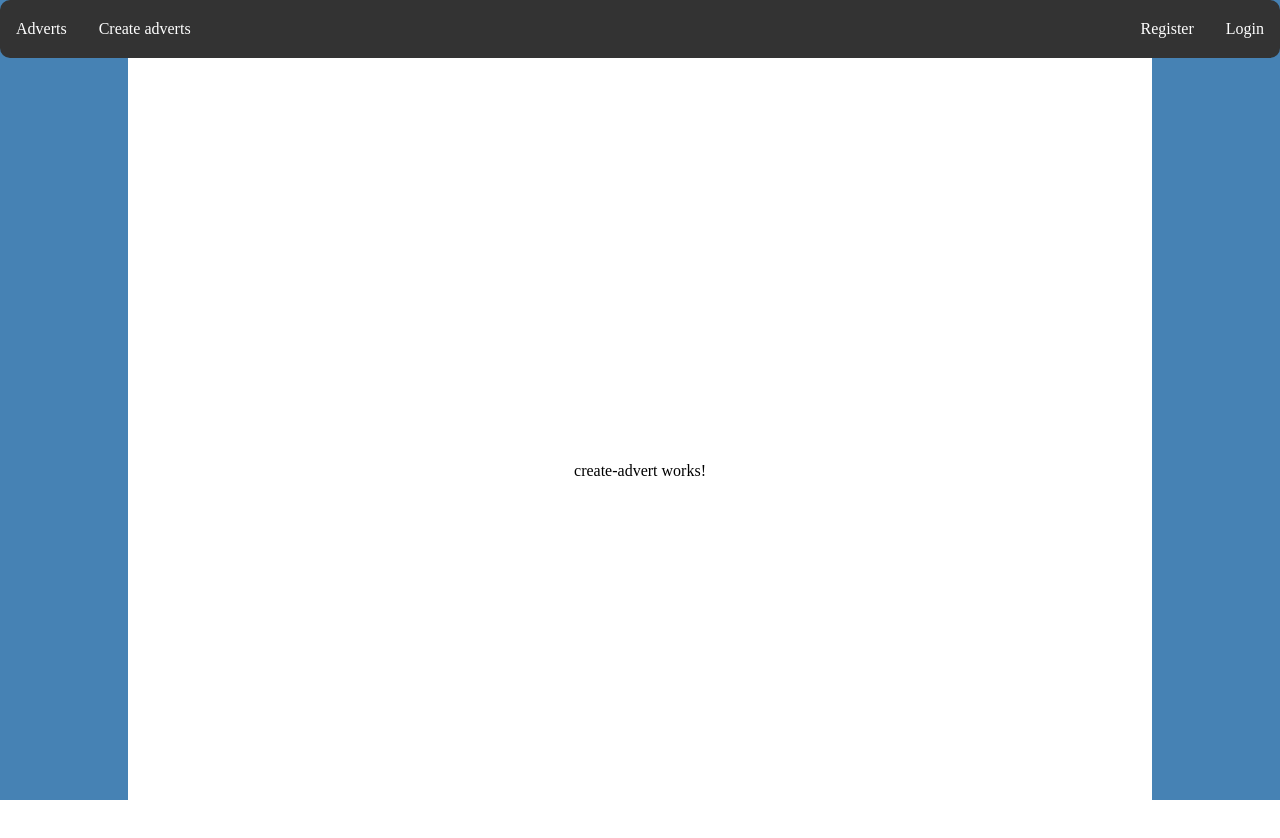
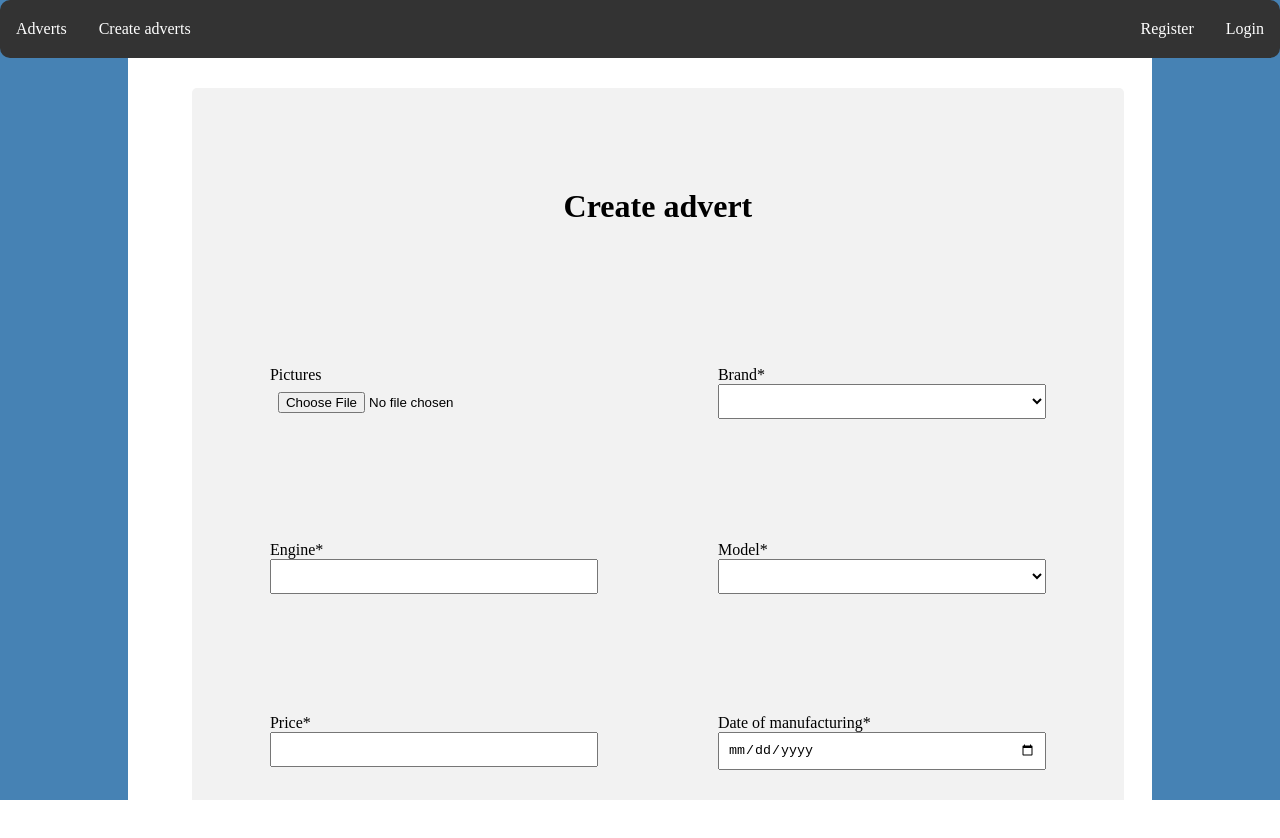
Before and after one commit to jiktor/CarsWebsiteProject, an Angular app in the folder websiteFontend/: page /createAdvert in a window 1280 px wide. Shown: the top 838 px of the page. After the commit the page ends 800 px from the top, so only its background shows below. Built offline with nearby package versions, Linux system fonts and the light colour scheme.

Commit message:
added template for creating new advert

```diff
--- /dev/null
+++ b/websiteFontend/src/app/Models/createAdvertModel.ts
@@ -0,0 +1,7 @@
+export class CreateAdvertModel{
+    brand: string = '';
+    model: string = '';
+    price: number;
+    description: string = '';
+    engine: string = '';
+}
--- a/websiteFontend/src/app/app.component.css
+++ b/websiteFontend/src/app/app.component.css
@@ -26,7 +26,8 @@ ul {
   .outer-container{
     background-color: steelblue;
     width: 100dvw; /* 100% of viewport width */
-    height: 100dvh; /* 100% of viewport height */
+    height: 100vh; /* 100% of viewport height */
+    overflow-y: hidden;
     position: absolute;
     align-items: center;
     justify-content: center;
@@ -36,6 +37,7 @@ ul {
   .content-container{
     display: flex;
     align-items: center;
+    overflow-y:hidden;
     justify-content: center;
     margin-left: 10%;
     margin-right: 10%;
--- a/websiteFontend/src/app/create-advert/create-advert.component.css
+++ b/websiteFontend/src/app/create-advert/create-advert.component.css
@@ -0,0 +1,113 @@
+body {
+    font-family: Arial, sans-serif;
+    margin: 0;
+    padding: 0;
+    display: flex;
+    justify-content: center;
+    align-items: center;
+    height: 100vh;
+    background-color: #f4f4f4;
+}
+
+h1 {
+    grid-column: span 2; /* span both columns */
+    text-align: center;
+}
+
+form {
+    display: grid;
+    grid-template-columns: repeat(2, 1fr);
+    grid-template-rows: repeat(7,1fr);
+    border-radius: 5px;
+    background-color: #f2f2f2;
+    padding: 2%;
+    margin-top: 1%;
+    margin-bottom: 2%;
+    resize: horizontal;
+    width:70vw;
+    overflow-y: scroll;
+    height:90dvh
+}
+
+label {
+    margin-bottom: 5px;
+}
+
+select,
+input {
+    width: 100%;
+    padding: 8px;
+    box-sizing: border-box;
+}
+input[type = submit]{
+    width: 100%;
+    background-color: #4CAF50;
+    color: white;
+    padding: 14px 20px;
+    margin: 120px 0px;
+    border: none;
+    border-radius: 4px;
+    cursor: pointer;
+    grid-row: 7;
+    grid-column: span 2;
+}
+input[type=submit]:hover{
+    background-color: #45a049;
+}
+div{
+   padding: 20px;
+   margin: 40px;
+}
+.headerContaienr{
+    grid-row: 1;
+    grid-column: span 2;
+}
+.gridRowOne{
+    grid-row: 1;
+}
+.gridRowTwo{
+    grid-row: 2;
+}
+.gridRowThree{
+    grid-row: 3;
+}
+.gridRowFour{
+    grid-row: 4;
+}
+.gridRowFive{
+    grid-row: 5;
+}
+.gridRowSix{
+    grid-row: 6;
+}
+.gridColumnOne{
+    grid-column: 1;
+}
+.gridColumnTwo{
+    grid-column: 2;
+}
+.picturesContainer{
+    grid-row: span 2;
+    grid-column: 1;
+}
+.descriptionContainer{
+    grid-row-start: 5;
+    grid-row-end: 6;
+    grid-column: span 2;
+    height:100%
+}
+textarea{
+    resize:vertical;/* Disable resize */
+    overflow: scroll; /* Hide any content that overflows */
+    min-height: 400px; /* Set a minimum height */
+    max-height: fit-content;
+    width: 100%; /* Use the full width of the container */
+    box-sizing:content-box;
+
+}
+input.ng-invalid.ng-touched{
+    border: red 1px solid;
+}
+select.ng-invalid.ng-touched{
+    border: red 1px solid;
+}
--- a/websiteFontend/src/app/create-advert/create-advert.component.html
+++ b/websiteFontend/src/app/create-advert/create-advert.component.html
@@ -1 +1,53 @@
-<p>create-advert works!</p>
+
+<form   [formGroup]="createAdvertForm"
+        (ngSubmit)="onSubmit(createAdvertForm.value)">
+        <div class="headerContaienr">
+            <h1>Create advert</h1>
+        </div>
+
+        <div class="gridRowTwo gridColumnone">
+            <label>Pictures</label>
+            <input type="file" accept="image/*"/>
+        </div>
+
+        <div class="gridRowTwo gridColumnTwo">
+            <label>Brand*</label>
+            <select name="fruit" formControlName="brand">
+                <option value="apple">Apple</option>
+                <option value="banana">Banana</option>
+                <option value="orange">Orange</option>
+            </select>
+        </div>
+
+        <div class="gridRowThree gridColumnTwo">
+            <label >Model*</label>
+            <select  id="fruit" name="fruit" formControlName="model">
+                <option value="apple">Apple</option>
+                <option value="banana">Banana</option>
+                <option value="orange">Orange</option>
+            </select>
+        </div>
+
+        <div class="gridRowThree gridColumnone">
+        <label>Engine*</label>
+        <input type="text" formControlName="engine">
+        </div>
+
+        <div class="gridRowFour gridColumnone">
+            <label>Price*</label>
+            <input type="number" formControlName="price">
+        </div>
+
+        <div class="gridRowFour gridColumnTwo">
+            <label>Date of manufacturing*</label>
+            <input type="date" formControlName="date">
+        </div>
+
+        <div class="descriptionContainer">
+            <label>Description</label>
+            <textarea   formControlName="description"
+                        placeholder="Enter additional data"></textarea>
+        </div>
+
+        <input type="submit" value="Save" id="btn"/>
+</form>
--- a/websiteFontend/src/app/create-advert/create-advert.component.ts
+++ b/websiteFontend/src/app/create-advert/create-advert.component.ts
@@ -1,12 +1,37 @@
 import { Component } from '@angular/core';
+import { FormControl, FormGroup, AbstractControl, ReactiveFormsModule, Validators} from '@angular/forms';
+import { CreateAdvertModel } from '../Models/createAdvertModel';
+import { NgIf } from '@angular/common';
 
 @Component({
   selector: 'app-create-advert',
   standalone: true,
-  imports: [],
+  imports: [ReactiveFormsModule, NgIf],
   templateUrl: './create-advert.component.html',
   styleUrl: './create-advert.component.css'
 })
 export class CreateAdvertComponent {
 
+  createAdvertForm: FormGroup = new FormGroup({
+    brand: new FormControl(null,[Validators.required]),
+    model: new FormControl(null,[Validators.required]),
+    engine: new FormControl(null,[Validators.required]),
+    price: new FormControl(null,[Validators.required]),
+    date: new FormControl(null,[Validators.required]),
+    description: new FormControl(null),
+  })
+  err: Error | null = null;
+
+  //todo да се инжектират услугите
+  constructor(){}
+
+  ngOnInIt(){
+
+  }
+
+  onSubmit(createAdvertDto : CreateAdvertModel){
+    //todo service.http.post(model)
+    console.log(createAdvertDto);
+  }
+
 }
--- a/websiteFontend/src/app/register/register.component.ts
+++ b/websiteFontend/src/app/register/register.component.ts
@@ -54,6 +54,7 @@ export class RegisterComponent implements OnInit {
     return control.get('password')?.value === control.get('confirmPassword')?.value
     ? null : {passwordMismatchError: true}
   }
+
   Register(registerDto: RegisterModel){
         this.registerService.register(registerDto).subscribe((jwtToken)=>{
 
--- a/websiteFontend/src/styles.css
+++ b/websiteFontend/src/styles.css
@@ -1,5 +1,4 @@
 /* You can add global styles to this file, and also import other style files */
 body {
-
     overflow: hidden;
   }
```
